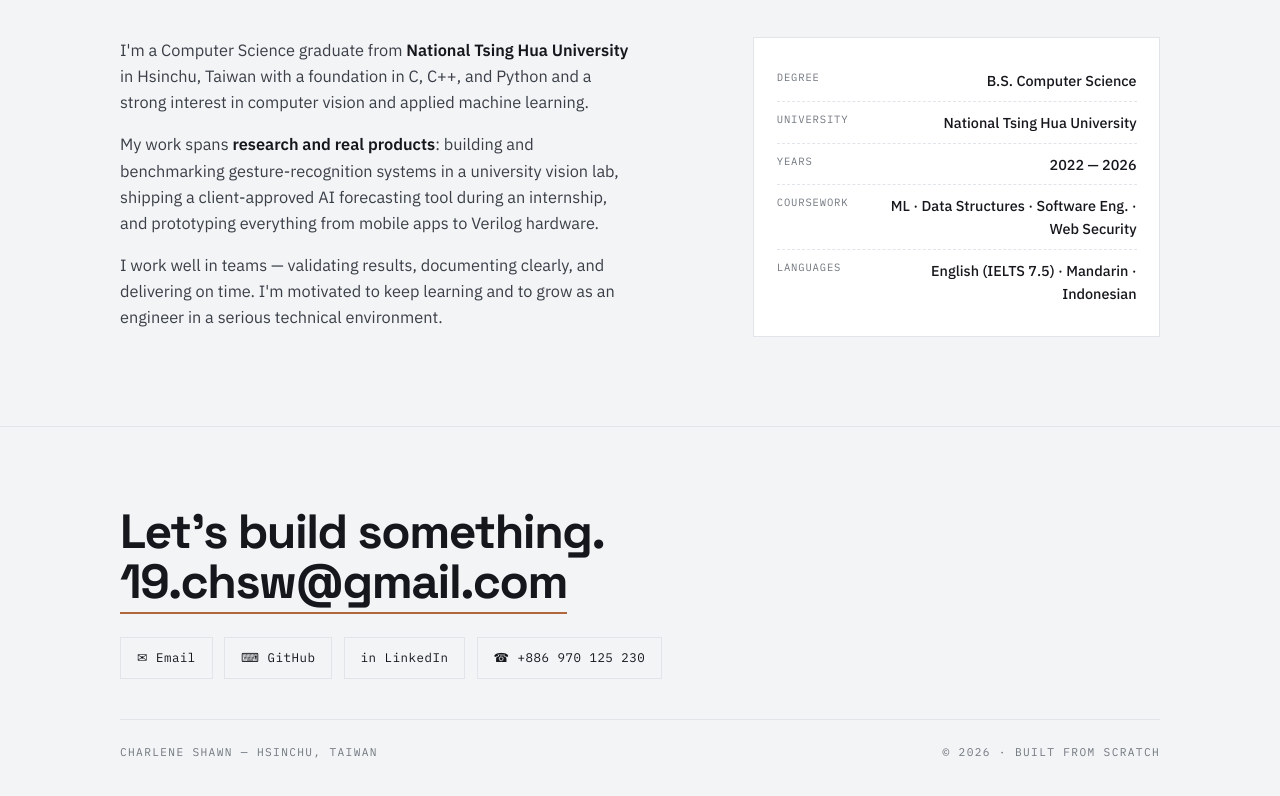
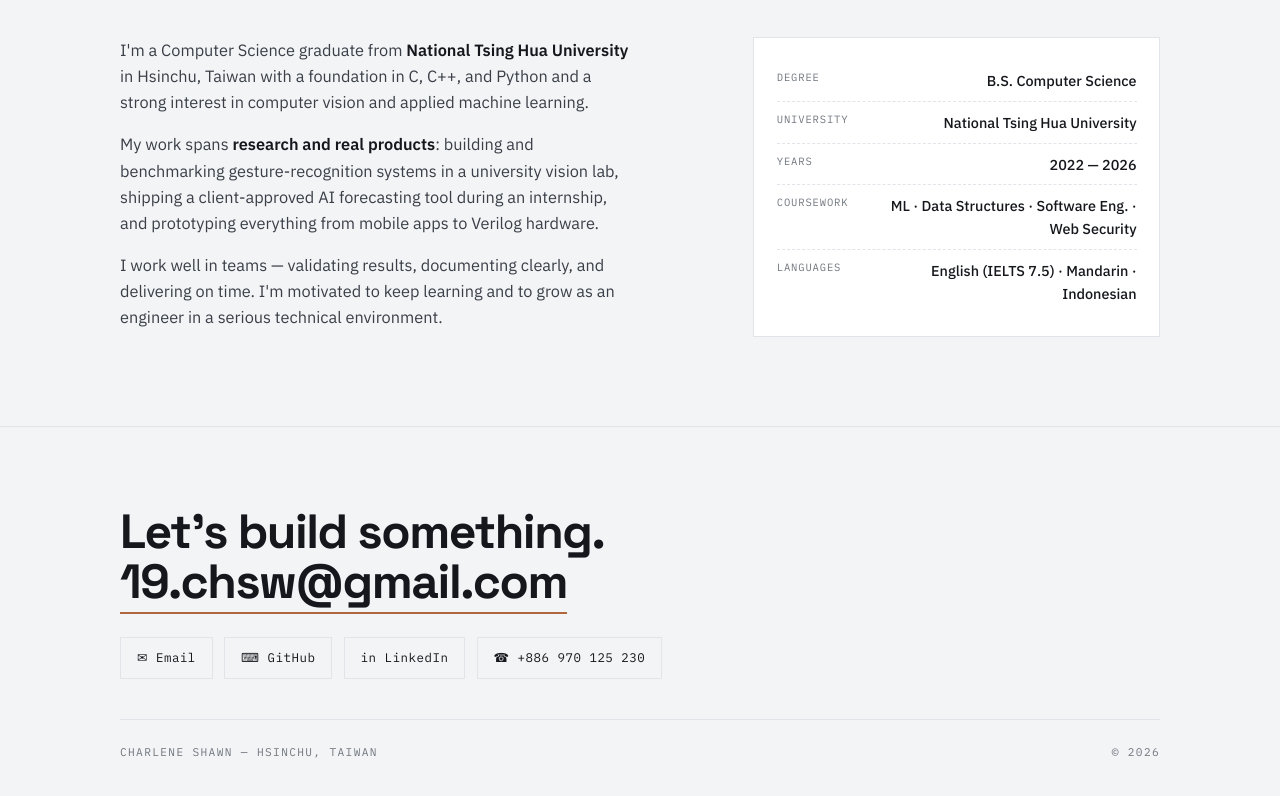
Before and after one commit to charleneshawn/charleneshawn.github.io, a plain HTML site: page index.html in a window 1280 px wide. Shown: the part 2599-3395 px from the top of the page. Drawn offline with Linux system fonts and the light colour scheme.

Commit message:
Update index.html

```diff
--- a/index.html
+++ b/index.html
@@ -461,7 +461,7 @@
     </div>
     <div class="foot-bottom">
       <span class="mono">Charlene Shawn — Hsinchu, Taiwan</span>
-      <span class="mono">© 2026 · Built from scratch</span>
+      <span class="mono">© 2026</span>
     </div>
   </div>
 </footer>
```
